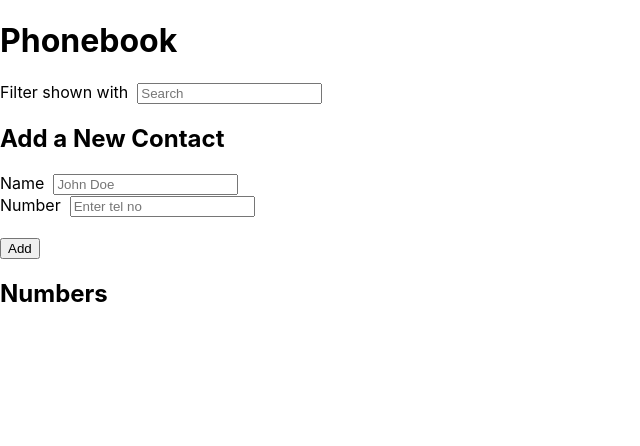
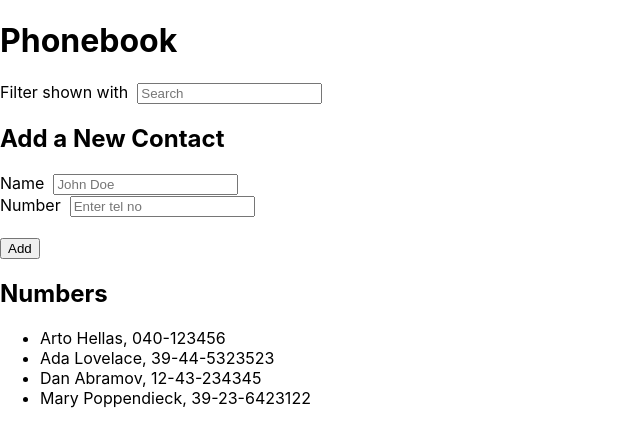
Before and after one commit to AshNaz87/full-stack-open, a React (Create React App) app in the folder part2/phone-book/: page / in a window 1280 px wide. Shown: the top 446 px of the page, without its empty margins (0-640 px from the left). Built offline with nearby package versions, Linux system fonts and the light colour scheme; data requests are answered from the project's data file; the HTML template or start-up script is replaced by a standard one.

Commit message:
Complete exercise 2.11

```diff
--- a/part2/phone-book/db.json
+++ b/part2/phone-book/db.json
@@ -2,22 +2,22 @@
   "persons": [
     {
       "name": "Arto Hellas",
-      "number": "040-123456",
+      "telNo": "040-123456",
       "id": 1
     },
     {
       "name": "Ada Lovelace",
-      "number": "39-44-5323523",
+      "telNo": "39-44-5323523",
       "id": 2
     },
     {
       "name": "Dan Abramov",
-      "number": "12-43-234345",
+      "telNo": "12-43-234345",
       "id": 3
     },
     {
       "name": "Mary Poppendieck",
-      "number": "39-23-6423122",
+      "telNo": "39-23-6423122",
       "id": 4
     }
   ]
--- a/part2/phone-book/src/App.js
+++ b/part2/phone-book/src/App.js
@@ -1,4 +1,5 @@
-import React, { useState } from 'react'
+import React, { useState, useEffect } from 'react'
+import axios from 'axios'
 
 import Filter from './components/Filter'
 import PersonForm from './components/PersonForm'
@@ -39,6 +40,14 @@
         person.name.toLowerCase().includes(searchPerson.toLocaleLowerCase())
       )
 
+  useEffect(() => {
+    axios
+      .get(`http://localhost:3001/persons`)
+      .then(response => {
+        console.log(response.data)
+        setPersons(response.data)
+      })
+  }, [])
 
   return (
     <div>
--- a/part2/phone-book/src/Components/Filter.js
+++ b/part2/phone-book/src/Components/Filter.js
@@ -1,4 +1,4 @@
-const Filter = ({searchPerson, handleSearch}) => (
+const Filter = ({ searchPerson, handleSearch }) => (
   <div>
     Filter shown with
     &nbsp;
```
Also changed, not shown: part2/phone-book/package.json (+7 -2 lines), 1 other file (tests, documents, lock files or other folders).
